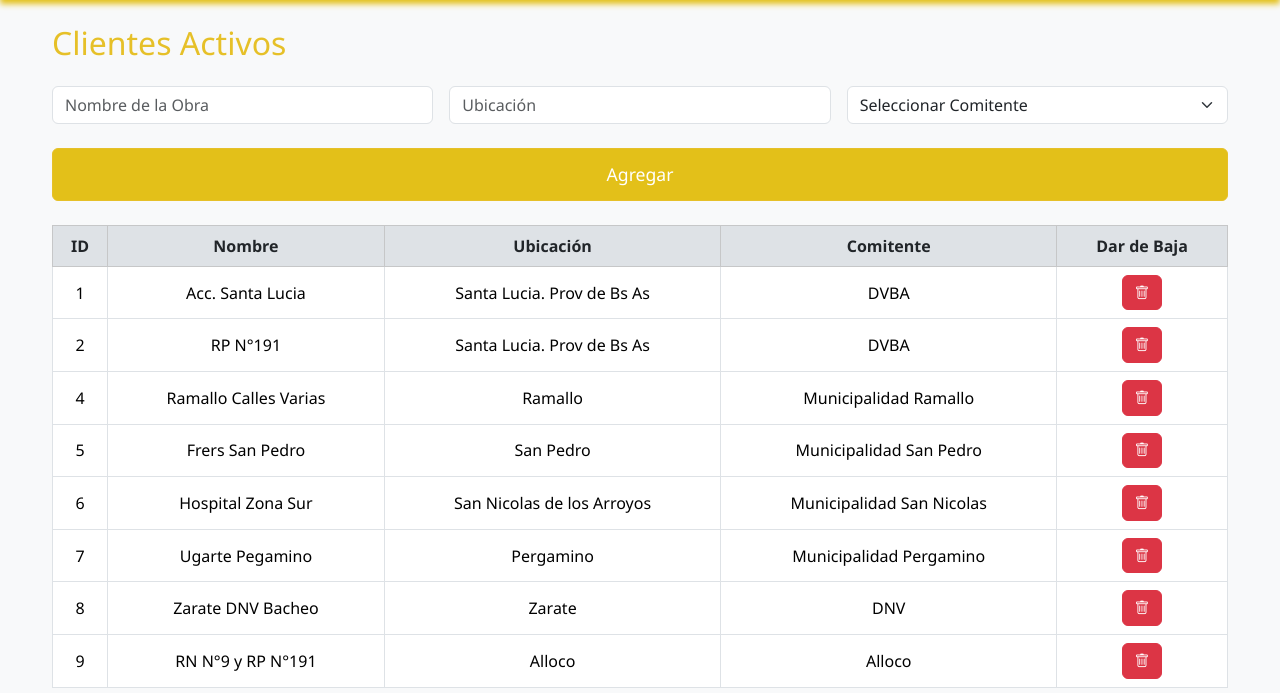
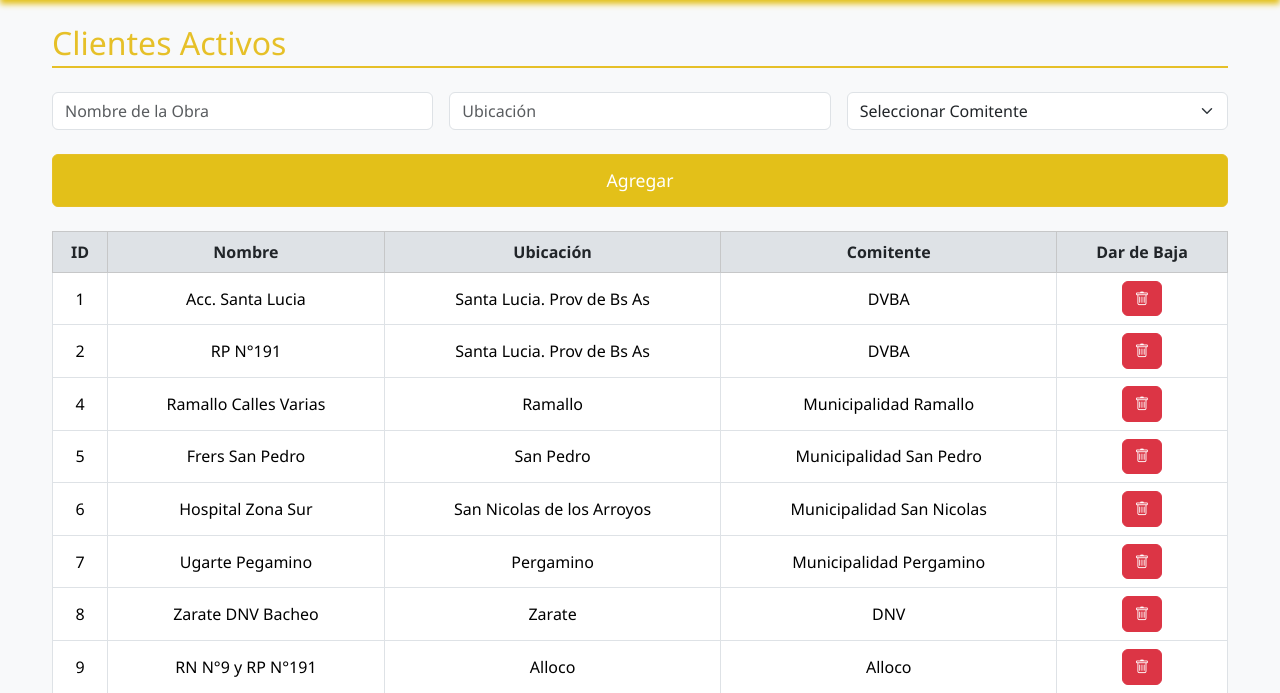
Before and after one commit to santiagonisi/Logistica, a Flask app: page /clientes in a window 1280 px wide. Shown: the part 70-763 px from the top of the page. Run offline with Flask 3, Linux system fonts and the light colour scheme; data comes from the database, SQL or seed files in the repository.

Commit message:
cambios titulos html

```diff
--- a/logistica/templates/clientes.html
+++ b/logistica/templates/clientes.html
@@ -1,7 +1,7 @@
 {% extends "index.html" %}
+{% block content %}
 
-{% block content %}
-<h2 class="mb-4">Clientes Activos</h2>
+<h2 class="mb-4 section-title">Clientes Activos</h2>
 
 <!-- Formulario -->
 <form method="POST" action="{{ url_for('main.agregar_cliente') }}" class="row g-3 mb-4">
--- a/logistica/templates/vehiculo.html
+++ b/logistica/templates/vehiculo.html
@@ -1,6 +1,7 @@
 {% extends "index.html" %}
 {% block content %}
-<h2 class="mb-4">Vehículos</h2>
+
+<h2 class="mb-4 section-title">Vehículos</h2>
 
 <!-- Formulario -->
 <form method="POST" action="{{ url_for('main.agregar_vehiculo') }}" class="row g-3 mb-4">
```
